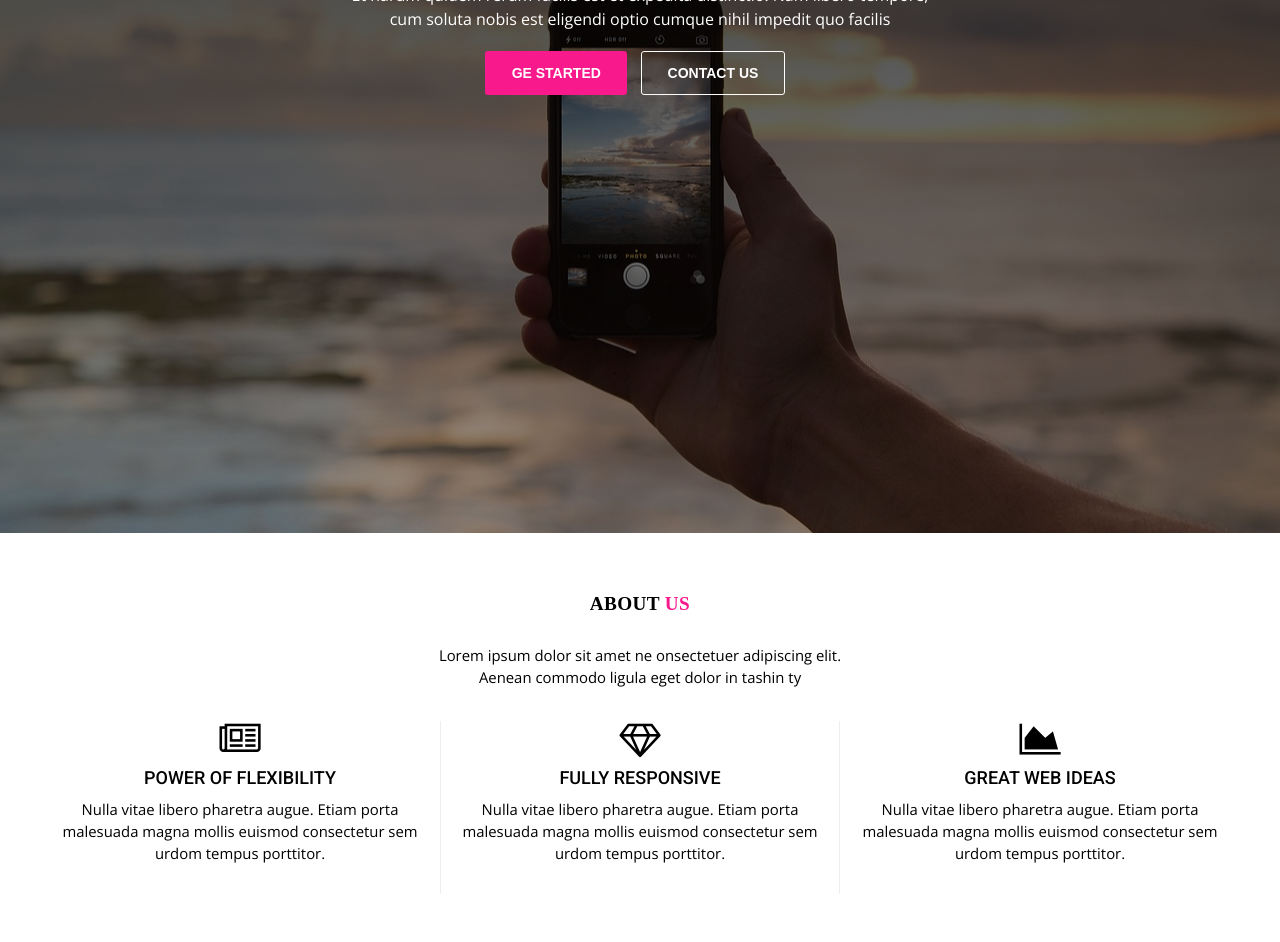
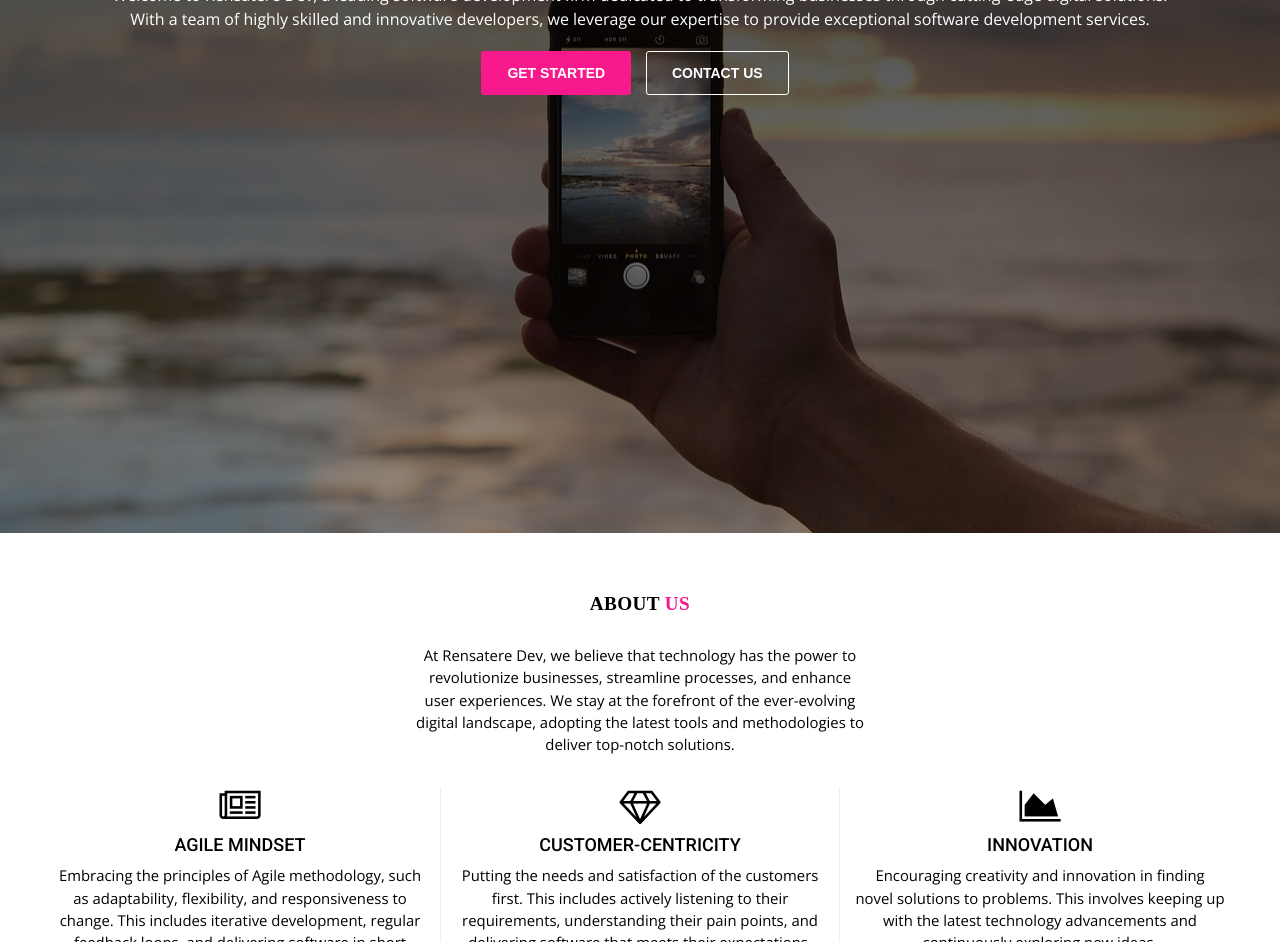
Before and after one commit to cj1607/renasteredev-website, a plain HTML site: page index.html in a window 1280 px wide. Shown: the part 297-1239 px from the top of the page. Drawn offline with nearby package versions, Linux system fonts and the light colour scheme.

Commit message:
update: update the main heading and logo

```diff
--- a/index.html
+++ b/index.html
@@ -1,8 +1,8 @@
 <!DOCTYPE html>
 <!--
 ++++++++++++++++++++++++++++++++++++++++++++++++++++++
-AUTHOR : Vijayan PP
-PROJECT :NIM
+AUTHOR : Jefferson Uche-okoro
+PROJECT :Renatere Dev
 VERSION : 1.1
 ++++++++++++++++++++++++++++++++++++++++++++++++++++++
 -->
@@ -63,7 +63,7 @@ VERSION : 1.1
             <span class="icon-bar"></span>
             <span class="icon-bar"></span>
           </button>
-            <a class="navbar-brand" href="index.html">N<span class="themecolor">i</span>M</a>
+            <a class="navbar-brand" href="index.html">Renas<span class="themecolor">tere</span>Dev</a>
         </div>
 
         <!-- Collect the nav links, forms, and other content for toggling -->
@@ -94,10 +94,11 @@ VERSION : 1.1
            <div class="container">
                <div class="row">
                    <div class="main-heading-content col-md-12 col-sm-12 text-center">
-        <h1 class="main-heading-title">We are<span class="main-element themecolor" data-elements="Web Developers,Creative,Ambitious"></span></h1>
-        <p class="main-heading-text">Et harum quidem rerum facilis est et expedita distinctio. Nam libero tempore,<br/>cum soluta nobis est eligendi optio cumque nihil impedit quo facilis</p>
+        <h1 class="main-heading-title">We are<span class="main-element themecolor" data-elements="Web Developers,Creative,Ambitious, Renastere Dev"></span></h1>
+        <p class="main-heading-text">Welcome to Rensatere Dev, a leading software development firm dedicated to transforming businesses through cutting-edge digital solutions.
+          <br/>With a team of highly skilled and innovative developers, we leverage our expertise to provide exceptional software development services.</p>
         <div class="btn-bar">
-          <a href="#" class="btn btn-custom theme_background_color">Ge Started</a>
+          <a href="#" class="btn btn-custom theme_background_color">Get Started</a>
           <a href="#" class="btn btn-custom-outline">Contact Us</a>
         </div>
       </div>
@@ -118,7 +119,7 @@ VERSION : 1.1
          <div class="row">
              <div class="col-md-12 text-center black">
                  <h3 class="title">ABOUT <span class="themecolor">US</span></h3>
-            <p class="a-slog">Lorem ipsum dolor sit amet ne onsectetuer adipiscing elit. Aenean commodo ligula eget dolor in tashin ty</p>
+            <p class="a-slog">At Rensatere Dev, we believe that technology has the power to revolutionize businesses, streamline processes, and enhance user experiences. We stay at the forefront of the ever-evolving digital landscape, adopting the latest tools and methodologies to deliver top-notch solutions.</p>
              </div>
          </div>
          <div class="gap">
@@ -129,22 +130,22 @@ VERSION : 1.1
           <div class="col-sm-4 text-center">
             <div class="margin-bottom">
               <i class="fa fa-newspaper-o"></i>
-              <h4>POWER OF FLEXIBILITY</h4>
-              <p class="black">Nulla vitae libero pharetra augue. Etiam porta malesuada magna mollis euismod consectetur sem urdom tempus porttitor.</p>
+              <h4>AGILE MINDSET</h4>
+              <p class="black">Embracing the principles of Agile methodology, such as adaptability, flexibility, and responsiveness to change. This includes iterative development, regular feedback loops, and delivering software in short timeframes..</p>
             </div> <!-- / margin -->
           </div> <!-- /col -->
           <div class="col-sm-4 about-line text-center">
             <div class="margin-bottom">
               <i class="fa fa-diamond"></i>
-              <h4>FULLY RESPONSIVE</h4>
-              <p class="black">Nulla vitae libero pharetra augue. Etiam porta malesuada magna mollis euismod consectetur sem urdom tempus porttitor.</p>
+              <h4>CUSTOMER-CENTRICITY</h4>
+              <p class="black"> Putting the needs and satisfaction of the customers first. This includes actively listening to their requirements, understanding their pain points, and delivering software that meets their expectations.</p>
             </div> <!-- / margin -->
           </div><!-- /col -->
           <div class="col-sm-4 text-center">
             <div class="margin-bottom">
               <i class="fa fa-area-chart"></i>
-              <h4>GREAT WEB IDEAS</h4>
-              <p class="black">Nulla vitae libero pharetra augue. Etiam porta malesuada magna mollis euismod consectetur sem urdom tempus porttitor.</p>
+              <h4>INNOVATION</h4>
+              <p class="black">Encouraging creativity and innovation in finding novel solutions to problems. This involves keeping up with the latest technology advancements and continuously exploring new ideas.</p>
             </div> <!-- / margin -->
           </div><!-- /col -->
         </div> <!-- /row -->
```
Also changed, not shown: DEMO/index.html (+2 -2 lines), DEMO/logo.jpg (added).
